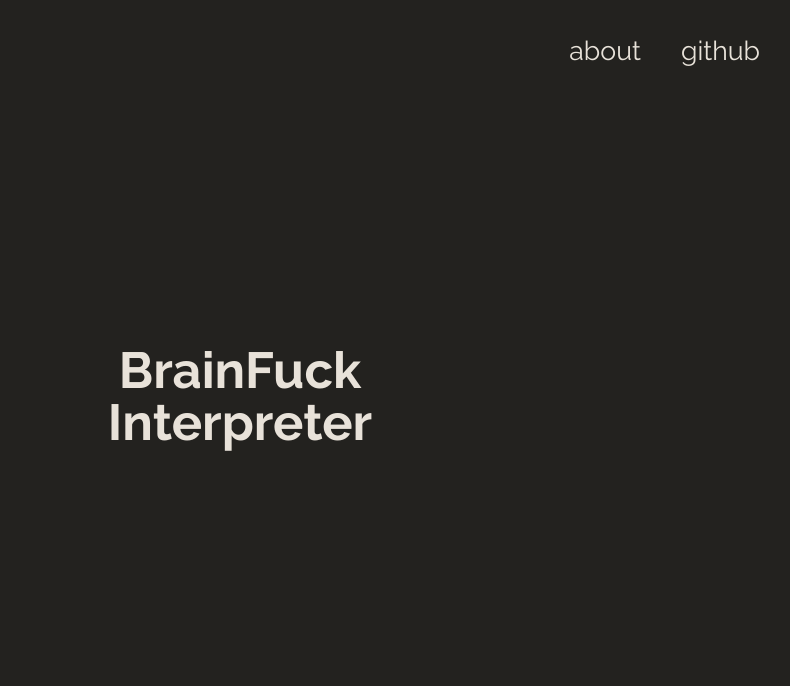
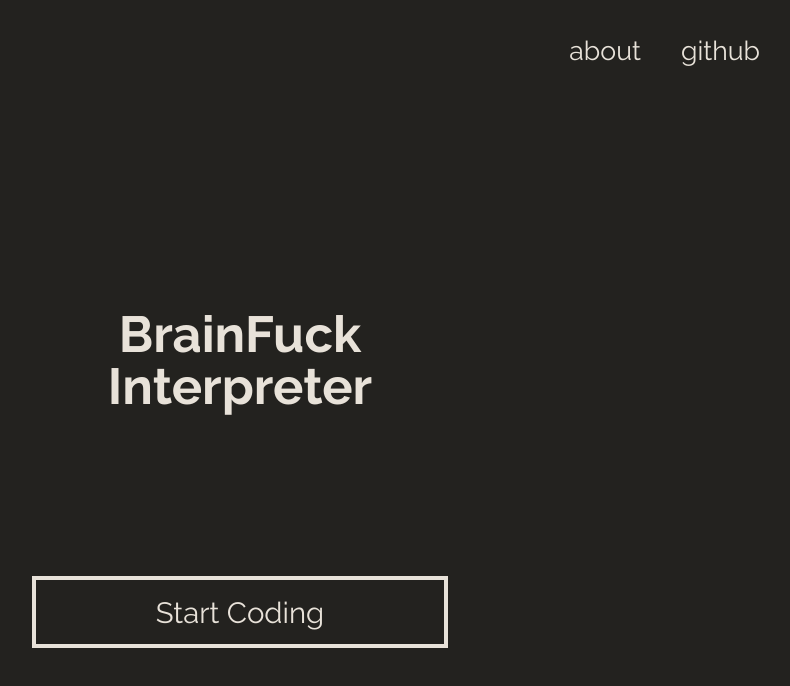
Before and after one commit to Liberontissauri/BrainFckInterpreter, a Vue app: page /#/ in a window 1280 px wide. Shown: the top 686 px of the page, without its empty margins (400-1190 px from the left). Built offline with nearby package versions, Linux system fonts and the light colour scheme.

Commit message:
Added a button to the homepage

```diff
--- /dev/null
+++ b/src/components/brainButton.vue
@@ -0,0 +1,35 @@
+<template>
+  <button class="brainButton">
+    {{ text }}
+  </button>
+</template>
+
+<script>
+export default {
+  props: {
+    text: String
+  }
+}
+</script>
+
+<style>
+    .brainButton {
+      width: 26rem;
+      height: 4.5rem;
+
+      background-color: rgba(0, 0, 0, 0);
+      border: 4px solid #e8e2d9;
+
+      color: #e8e2d9;
+      font-family: 'Raleway', sans-serif;
+      font-size: 22pt;
+
+      transition: background-color ease-in 0.15s, color ease-in 0.15s;
+      transition-delay: 0.05s;
+    }
+    .brainButton:hover {
+      cursor: pointer;
+      background-color: #e8e2d9;
+      color: #23221f;
+    }
+</style>
--- a/src/views/Home.vue
+++ b/src/views/Home.vue
@@ -4,6 +4,7 @@
     <div id="title-div">
       <main-title text="BrainFuck"/>
       <main-title id="bottom-title" text="Interpreter"/>
+      <brainButton id="start-button" text="Start Coding"/>
     </div>
 
   </div>
@@ -12,13 +13,15 @@
 <script>
 import mainTitle from "../components/mainTitle"
 import navBar from "../components/navBar"
+import brainButton from "../components/brainButton"
 
 
 export default {
   name: 'Home',
   components: {
     mainTitle,
-    navBar
+    navBar,
+    brainButton
   }
 }
 </script>
@@ -44,4 +47,9 @@ export default {
   .title-div {
 
   }
+
+  #start-button {
+    position: relative;
+    top: 19vh
+  }
 </style>
```
